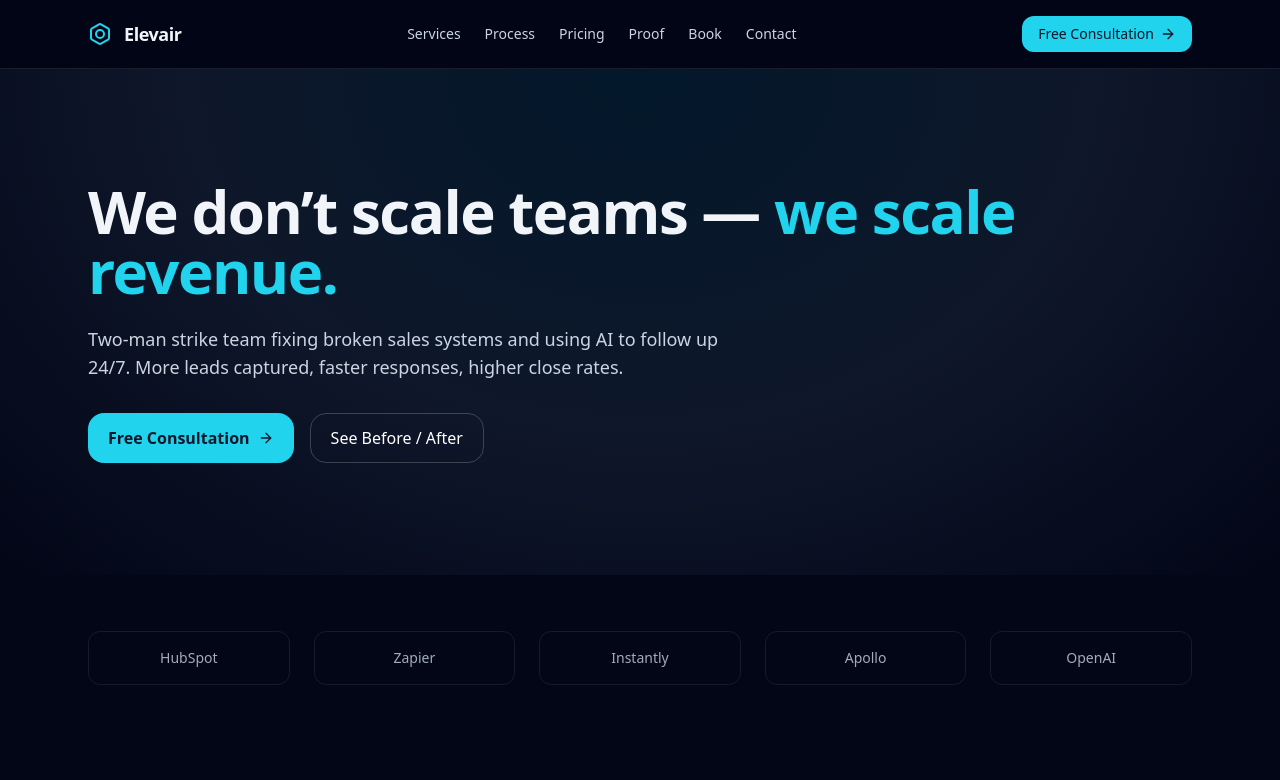
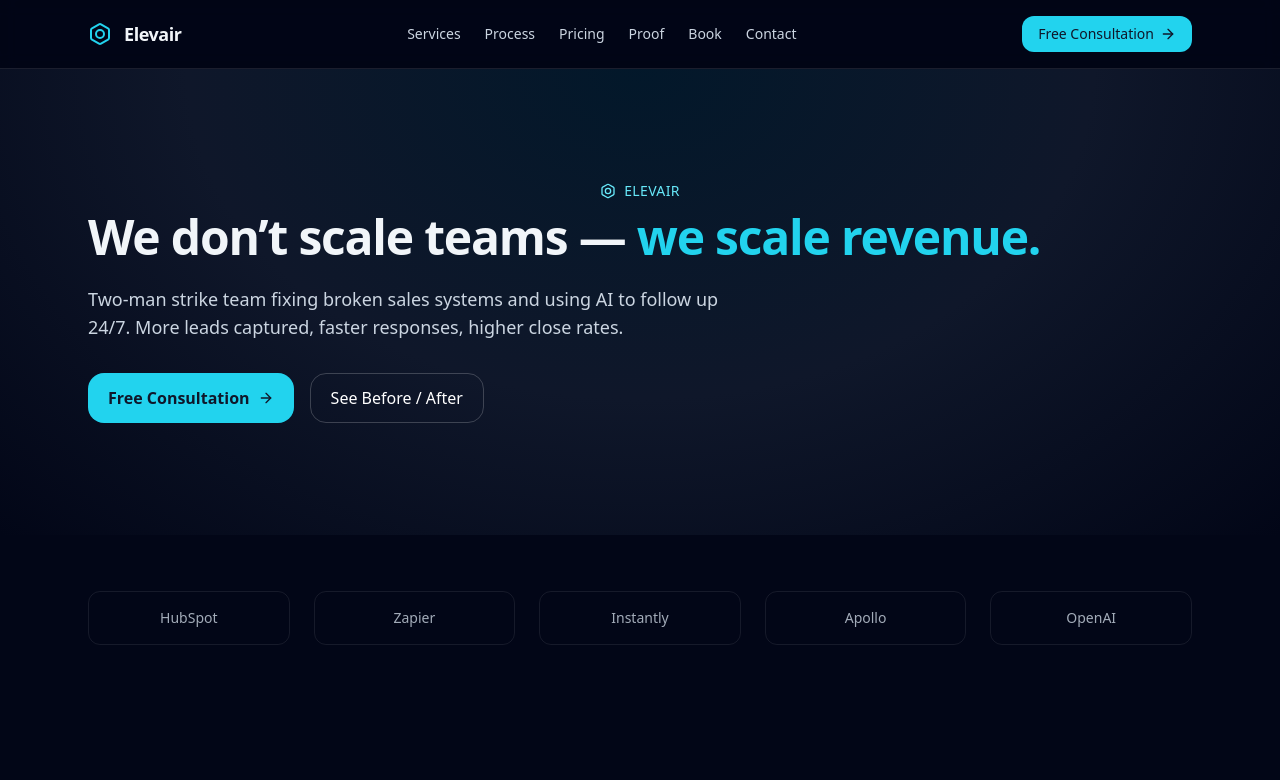
Before and after one commit to campbellhendee/elevair-clean, a Next.js app: page / in a window 1280 px wide. Shown: the top 780 px of the page. Built offline with nearby package versions, Linux system fonts and the light colour scheme.

Commit message:
Hero: add centered company label and slightly reduce headline size

```diff
--- a/app/page.tsx
+++ b/app/page.tsx
@@ -64,7 +64,13 @@ function Hero() {
     <section className="relative overflow-hidden">
       <div className="absolute inset-0 bg-[radial-gradient(ellipse_at_top,_var(--tw-gradient-stops))] from-cyan-500/10 via-slate-900 to-slate-950" />
       <Container className="relative py-20 md:py-28">
-        <motion.h1 initial={{ opacity: 0, y: 16 }} animate={{ opacity: 1, y: 0 }} transition={{ duration: 0.5 }} className="text-4xl md:text-6xl font-extrabold tracking-tight">
+        <div className="flex justify-center">
+          <div className="inline-flex items-center gap-2 text-cyan-300">
+            <Bolt className="h-4 w-4" />
+            <span className="text-sm uppercase tracking-wide">Elevair</span>
+          </div>
+        </div>
+        <motion.h1 initial={{ opacity: 0, y: 16 }} animate={{ opacity: 1, y: 0 }} transition={{ duration: 0.5 }} className="mt-3 text-3xl md:text-5xl font-extrabold tracking-tight">
           We don’t scale teams —
           <span className="text-cyan-400"> we scale revenue.</span>
         </motion.h1>
```
